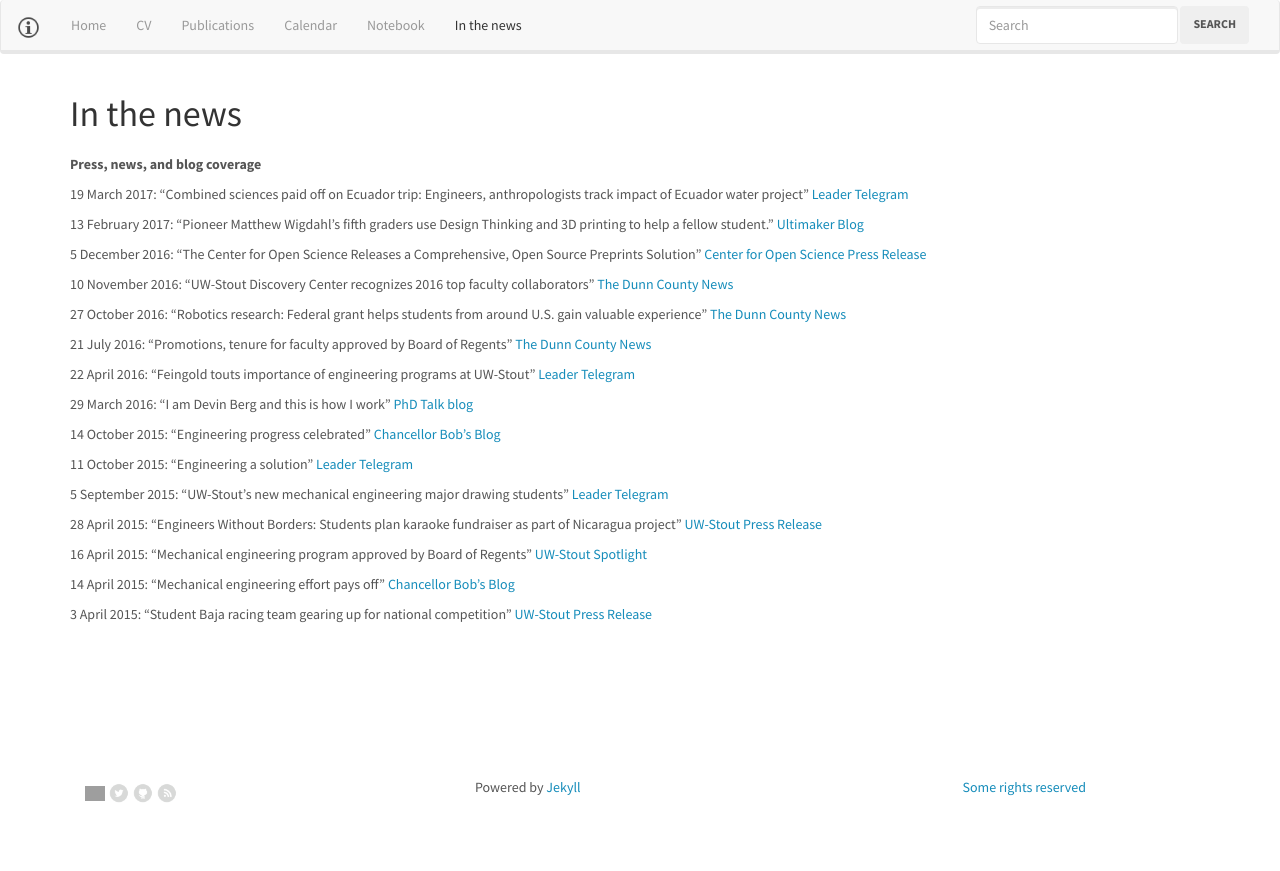
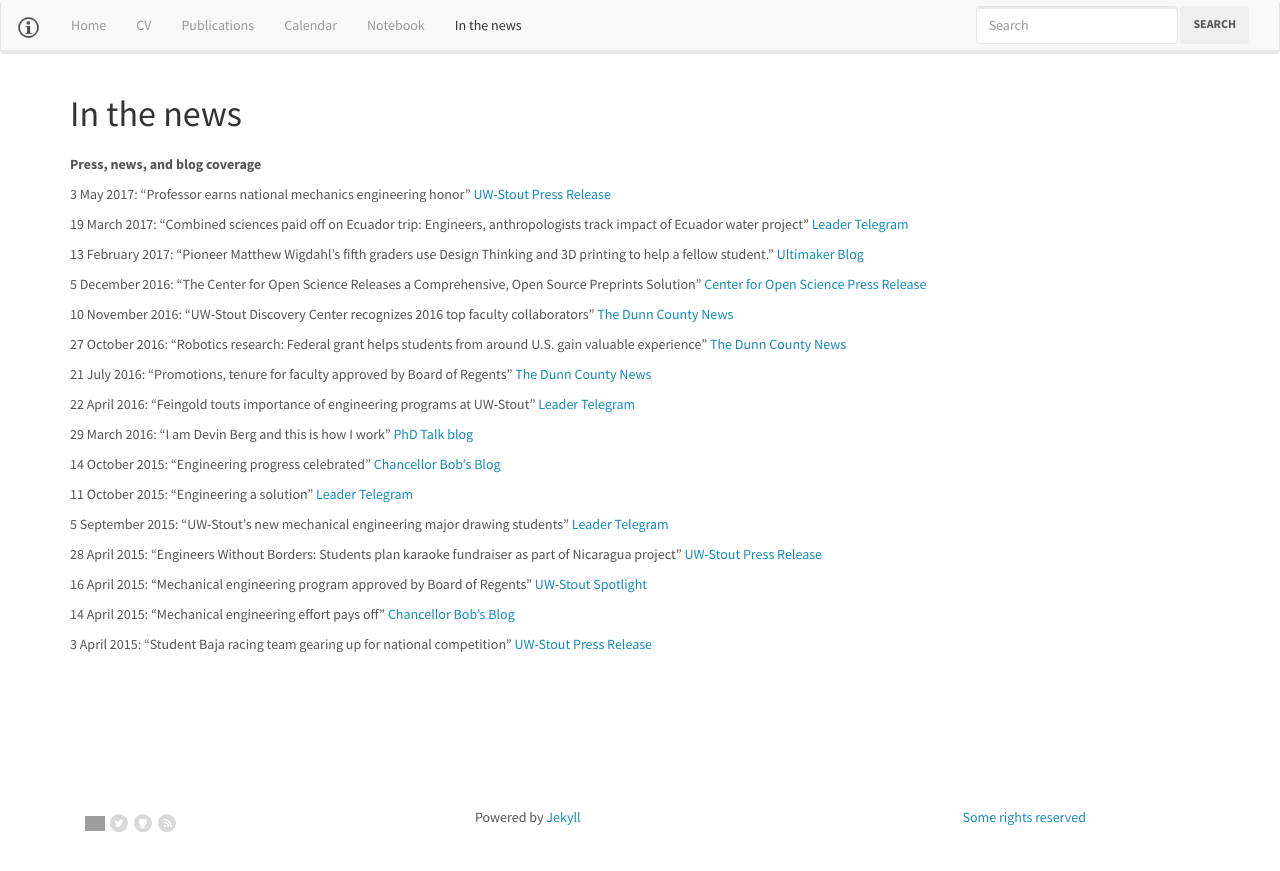
Before and after one commit to devinberg/devinberg.com, a Jekyll site: the page built from in-the-news/index.md, in a window 1280 px wide. Shown: the top 871 px of the page. Built offline with Jekyll 4.4.1, drawn with Linux system fonts in a browser that asks for light colours; nearby versions of some CDN libraries; comment, search, counter and statistics services are not loaded; grey boxes are pictures that could not be loaded.

```diff
--- a/in-the-news/index.md
+++ b/in-the-news/index.md
@@ -5,6 +5,8 @@
 ---
 
 <strong>Press, news, and blog coverage</strong>
+
+3 May 2017: "Professor earns national mechanics engineering honor" <a href="http://www.uwstout.edu/news/articles/Professor-earns-national-mechanics-engineering-honor.cfm" target="_blank">UW-Stout Press Release</a>
 
 19 March 2017: "Combined sciences paid off on Ecuador trip: Engineers, anthropologists track impact of Ecuador water project" <a href="http://www.leadertelegram.com/Features/On-Campus/2017/03/19/Combined-sciences.html" target="_blank">Leader Telegram</a>
 
```
